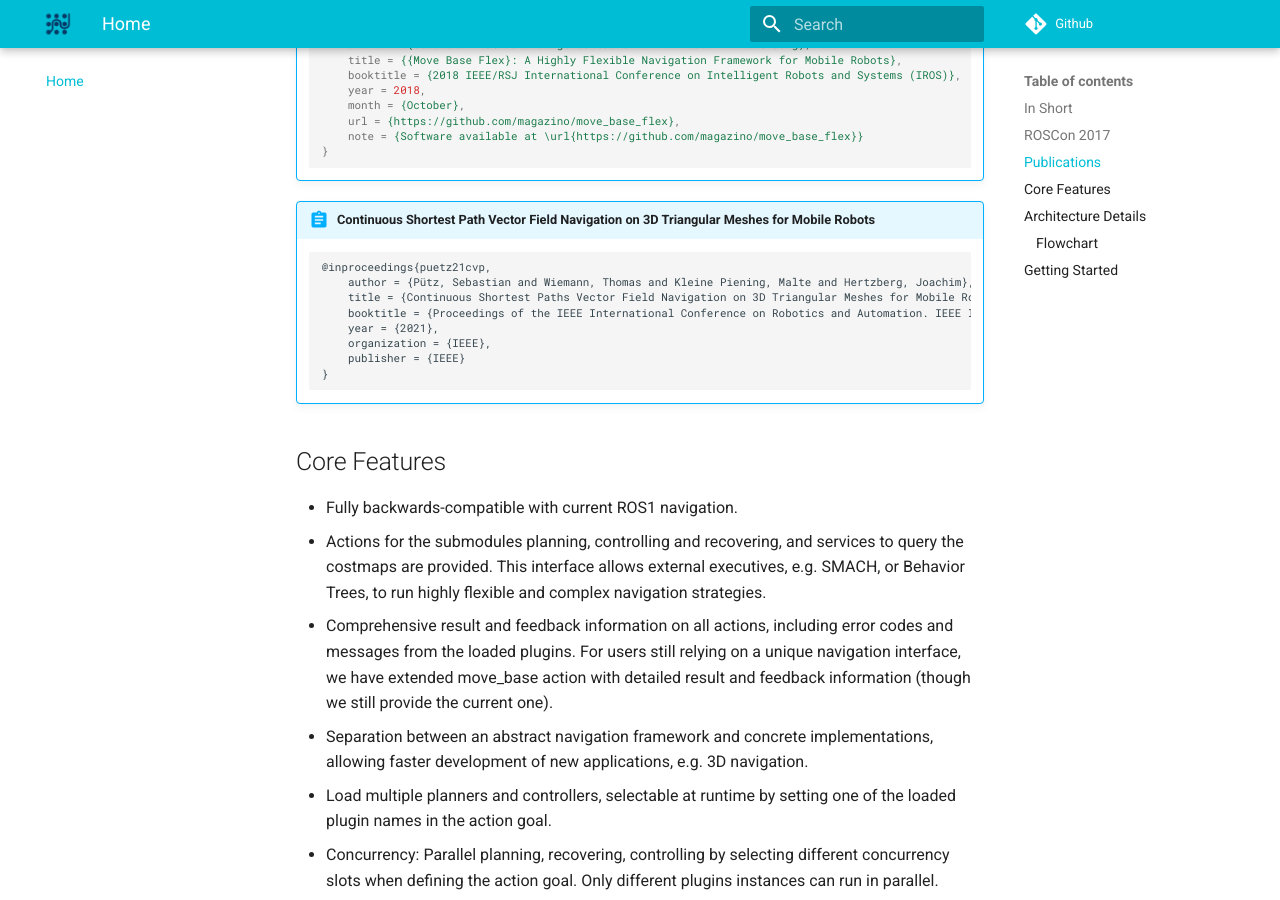
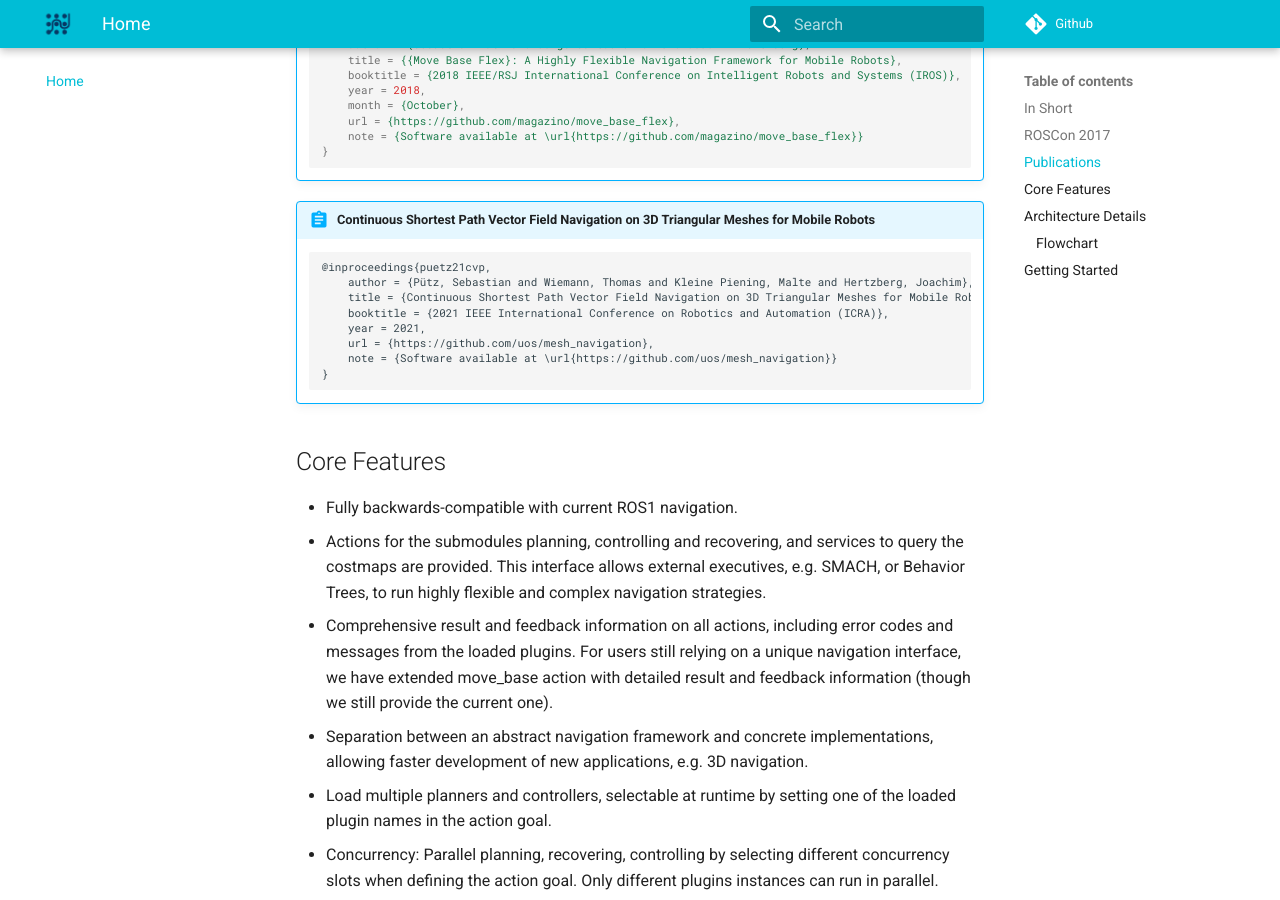
Before and after one commit to naturerobots/mbf_docs, an MkDocs documentation site: the page built from docs/index.md, in a window 1280 px wide and 900 px high, scrolled down 1224 px. Built offline with MkDocs 1.6.1 and Material for MkDocs 9.7.7, drawn with Linux system fonts in a browser that asks for light colours; comment, search, counter and statistics services are not loaded.

Commit message:
refine bibtex entry

````diff
--- a/docs/index.md
+++ b/docs/index.md
@@ -34,11 +34,11 @@ MBF, first are foremost, provides *an enhanced version of the planner, controlle
 	``` abstract
 	@inproceedings{puetz21cvp,
     	author = {Pütz, Sebastian and Wiemann, Thomas and Kleine Piening, Malte and Hertzberg, Joachim},
-   		title = {Continuous Shortest Paths Vector Field Navigation on 3D Triangular Meshes for Mobile Robots},
-    	booktitle = {Proceedings of the IEEE International Conference on Robotics and Automation. IEEE International Conference on Robotics and Automation (ICRA-2021), May 30-June 5, Xi'an, China},
-    	year = {2021},
-    	organization = {IEEE},
-    	publisher = {IEEE}
+   		title = {Continuous Shortest Path Vector Field Navigation on 3D Triangular Meshes for Mobile Robots},
+    	booktitle = {2021 IEEE International Conference on Robotics and Automation (ICRA)},
+    	year = 2021,
+  		url = {https://github.com/uos/mesh_navigation},
+ 		note = {Software available at \url{https://github.com/uos/mesh_navigation}}
 	}
 	```
 
````
